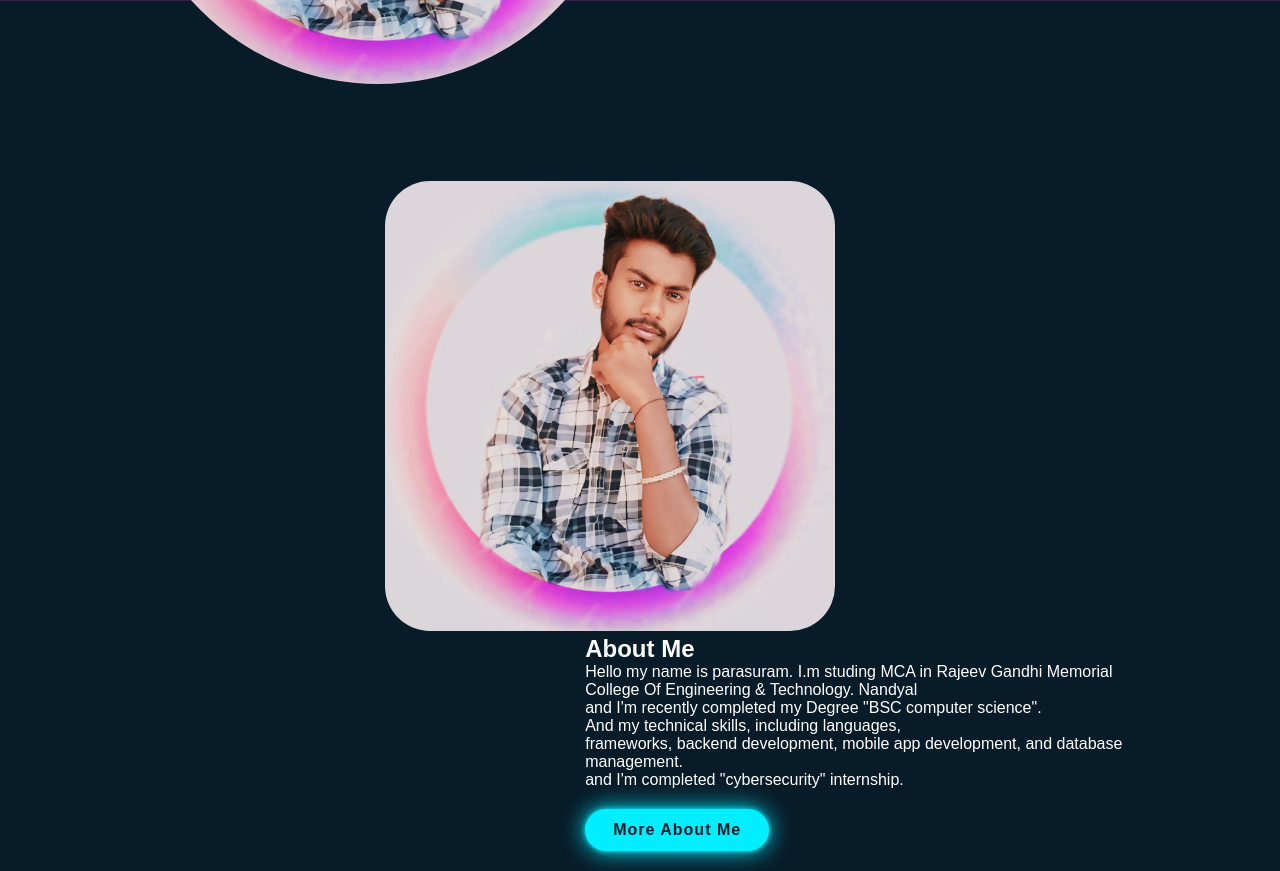
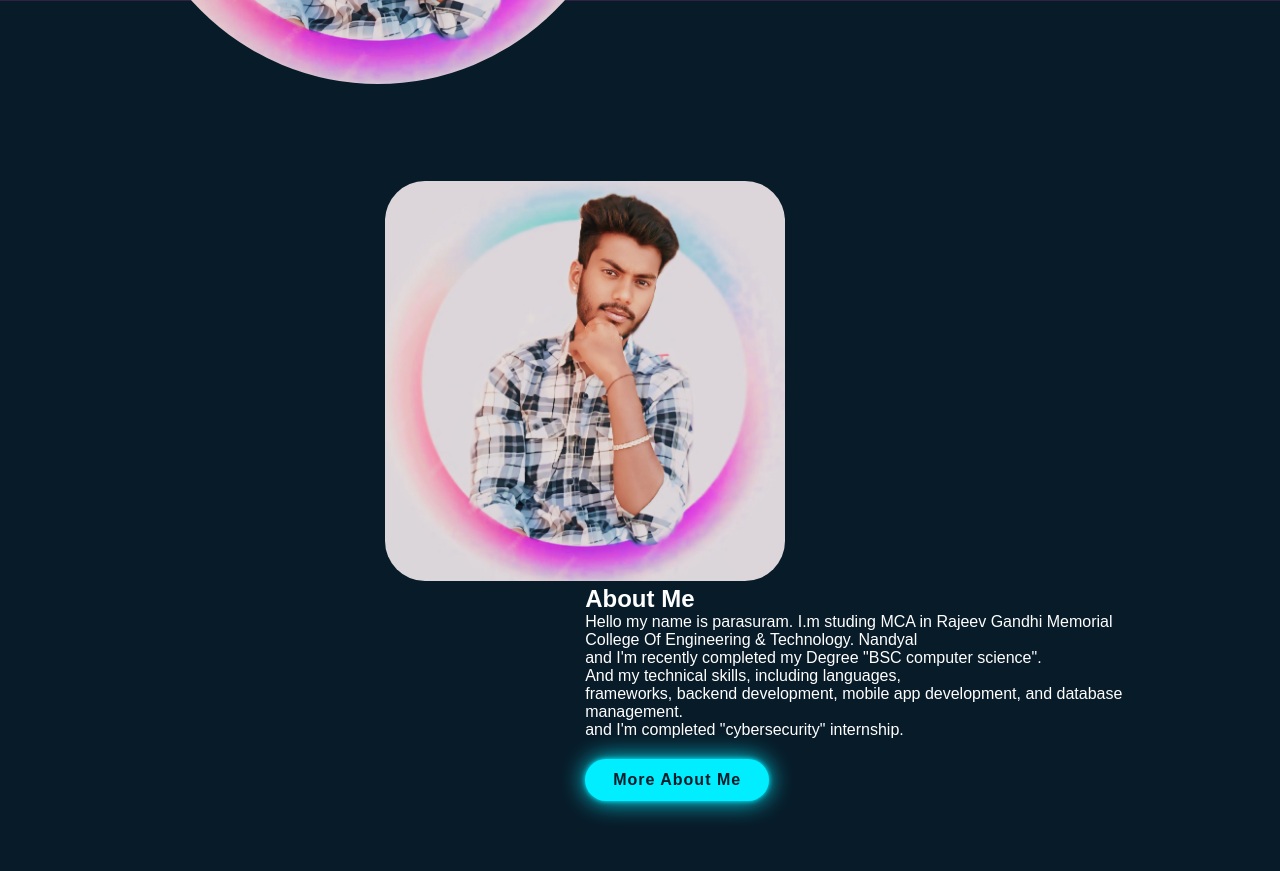
Before and after one commit to teluguabbai/myproject, a Django app: template templates/home.html in a window 1280 px wide. Shown: the part 799-1670 px from the top of the page. Run offline with Django 5.2, Linux system fonts and the light colour scheme; the template is opened without the code that fills it, so the values that code supplies are empty; some libraries are stand-ins or nearby versions.

Commit message:
Update home.html

```diff
--- a/templates/home.html
+++ b/templates/home.html
@@ -57,7 +57,7 @@
                  <style>
                    image{
                     width: 100%;
-                    margin-top: 20px;
+                    margin-top: 90px;
                    }
 
                    img{
@@ -94,8 +94,8 @@
                        }
 
                        .im4{
-                        width: 450px;
-                        height: 450px;
+                        width: 400px;
+                        height: 400px;
                         display: inline;
                         border-radius: 10%;
                         margin: auto;
```
